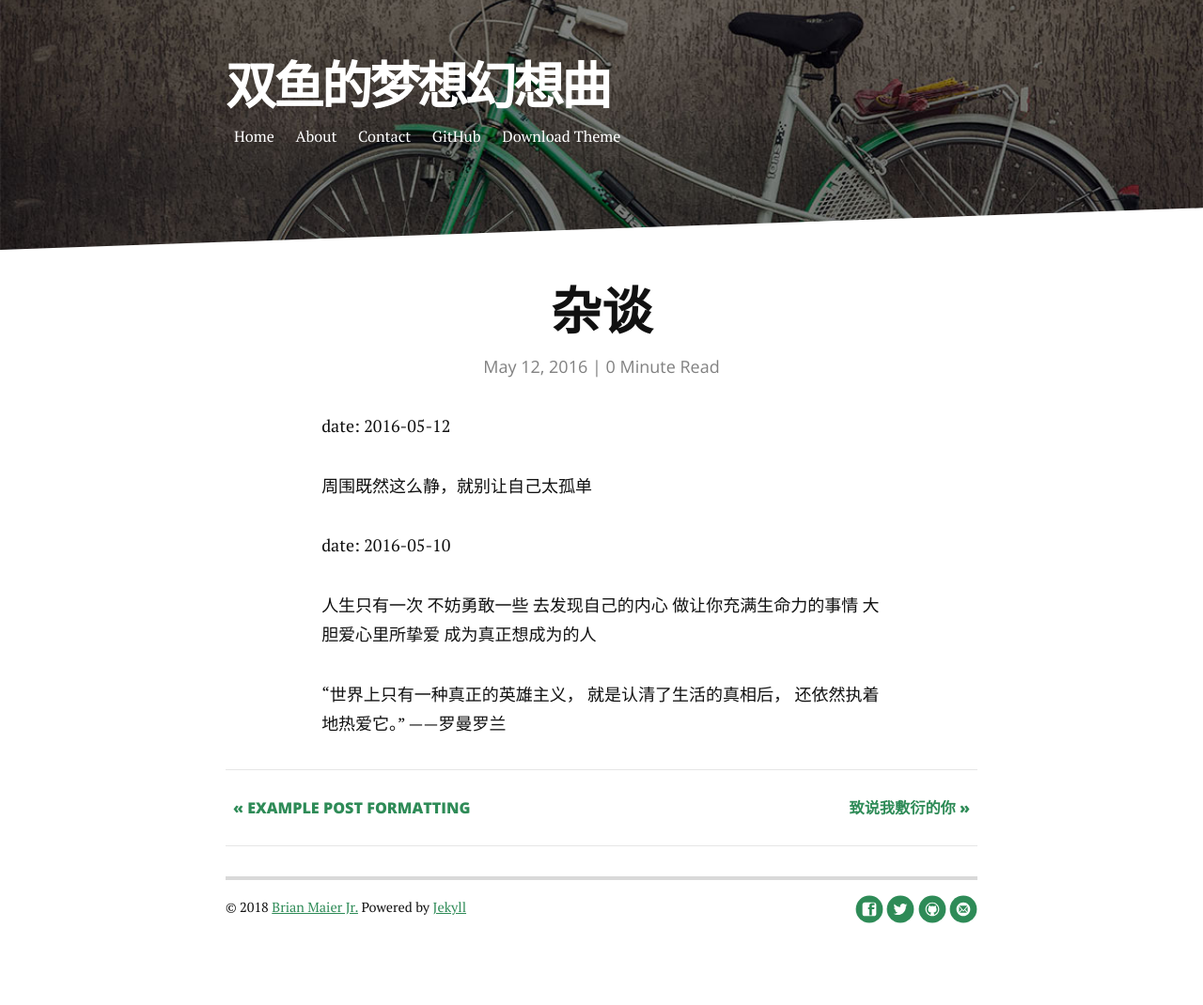
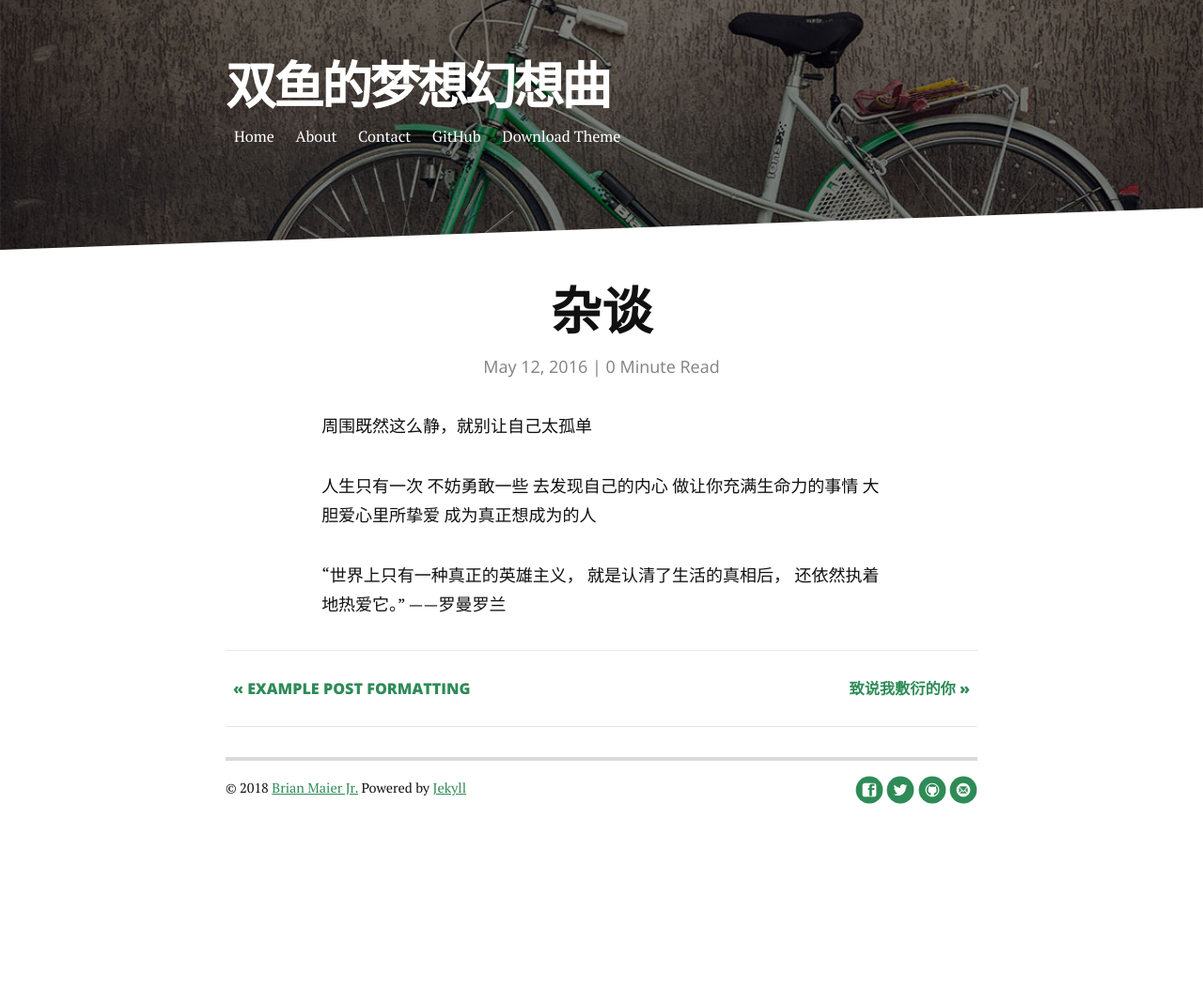
Before and after one commit to binonxia/xiachunmei.githu.io, a Jekyll site: the page built from _posts/2016-05-10-firstarticle.markdown, in a window 1280 px wide. Shown: the whole page at 94% size. Built offline with Jekyll 4.4.1, drawn with Linux system fonts in a browser that asks for light colours; nearby versions of some CDN libraries; after the commit the page ends 943 px from its top, so only the background shows below that.

Commit message:
Update 2016-05-10-firstarticle.markdown

```diff
--- a/_posts/2016-05-10-firstarticle.markdown
+++ b/_posts/2016-05-10-firstarticle.markdown
@@ -4,13 +4,11 @@ title:  "杂谈"
 date:   2016-05-12
 ---
 
-date:   2016-05-12
 
 周围既然这么静，就别让自己太孤单
 
 
 
-date:   2016-05-10
 
    人生只有一次
    不妨勇敢一些
```
